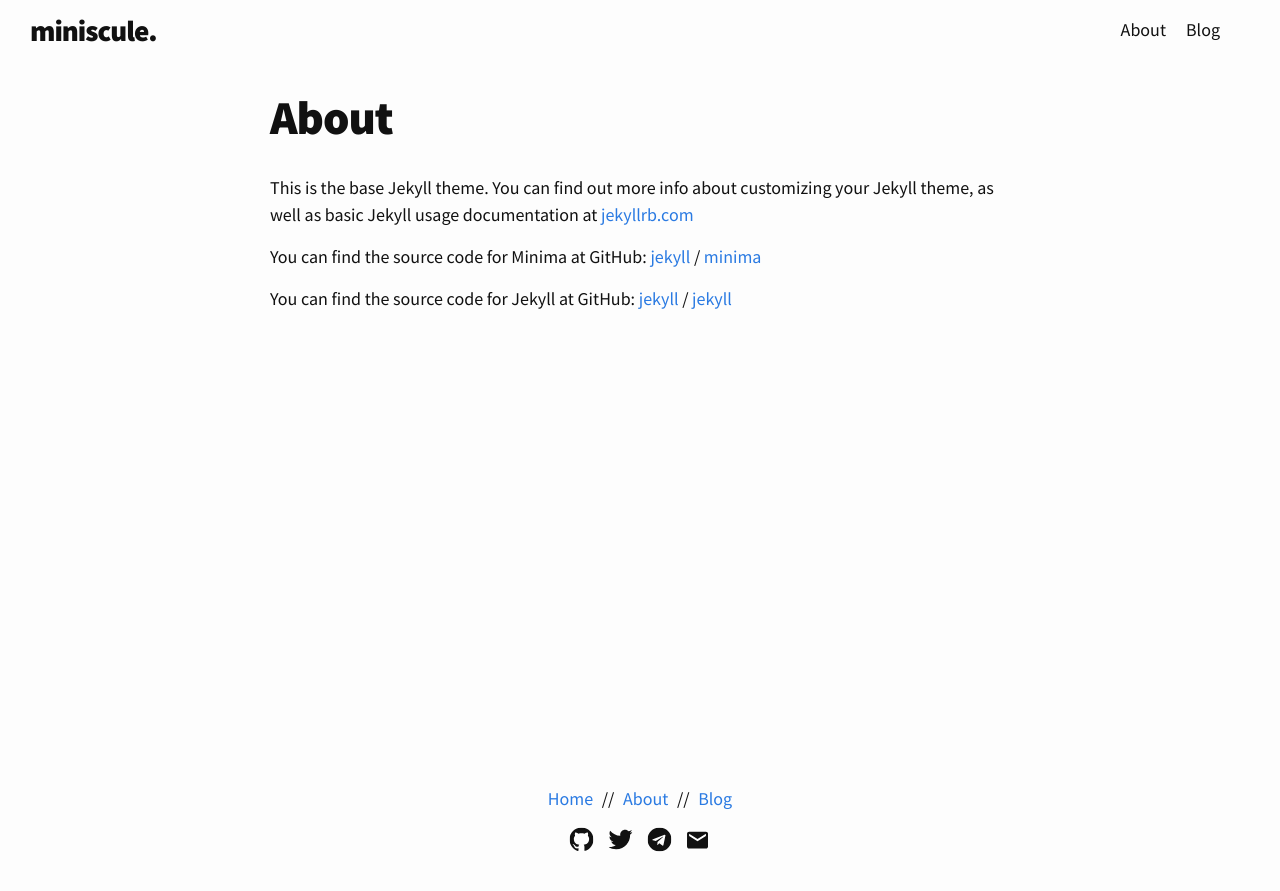
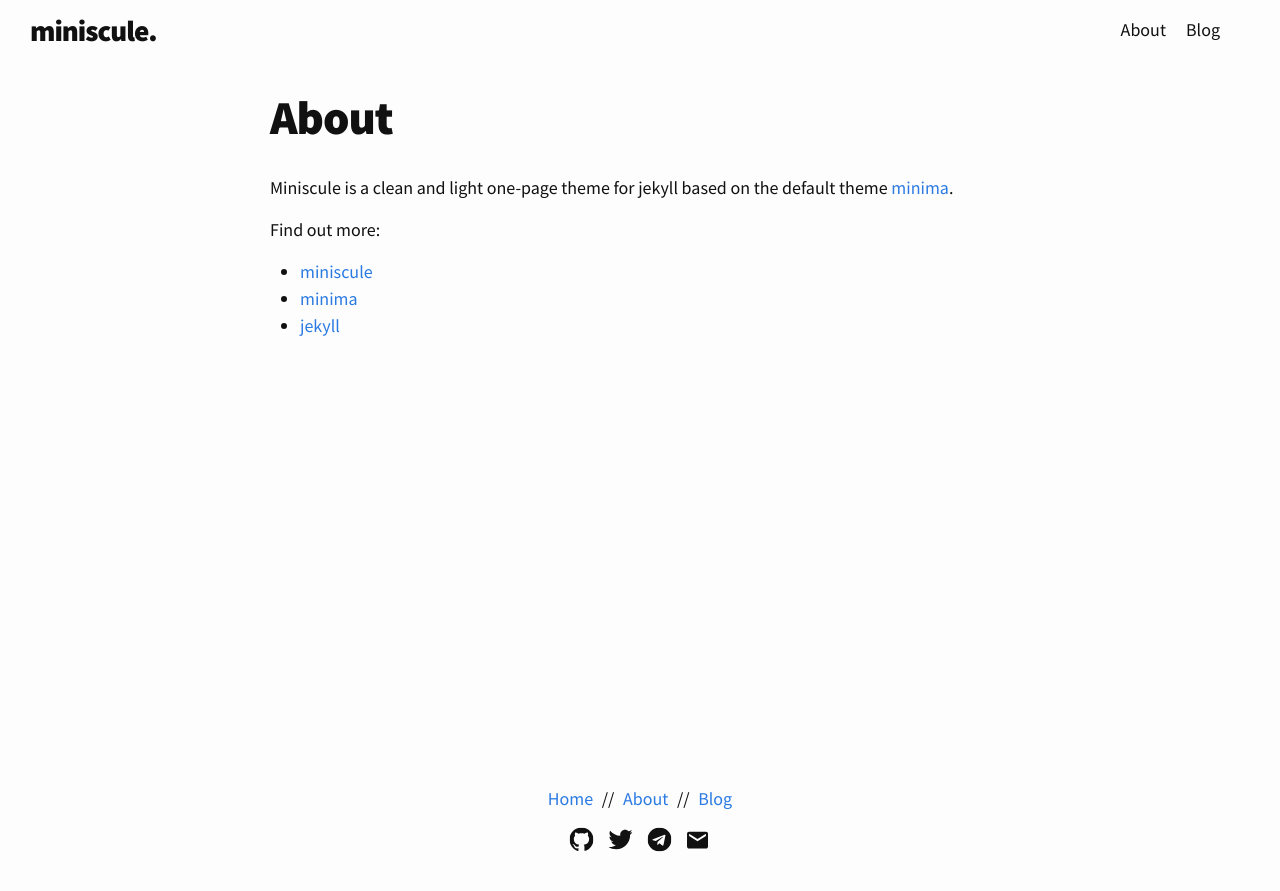
Before and after one commit to filbertphang/miniscule, a Jekyll site: the page built from about.md, in a window 1280 px wide. Shown: the top 891 px of the page. Built offline with Jekyll 4.4.1, drawn with Linux system fonts in a browser that asks for light colours.

Commit message:
added docs and misc site content

```diff
--- a/_features/02-wow.html
+++ /dev/null
@@ -1,4 +0,0 @@
----
-title: Markdown or HTML
----
-<h3>jekyll lets you use either markdown or <em>html</em> for your page content</h3>
--- a/about.md
+++ b/about.md
@@ -4,15 +4,9 @@ title: About
 permalink: /about/
 ---
 
-This is the base Jekyll theme. You can find out more info about customizing your Jekyll theme, as well as basic Jekyll usage documentation at [jekyllrb.com](https://jekyllrb.com/)
+Miniscule is a clean and light one-page theme for jekyll based on the default theme [minima](https://github.com/jekyll/minima).
 
-You can find the source code for Minima at GitHub:
-[jekyll][jekyll-organization] /
-[minima](https://github.com/jekyll/minima)
-
-You can find the source code for Jekyll at GitHub:
-[jekyll][jekyll-organization] /
-[jekyll](https://github.com/jekyll/jekyll)
-
-
-[jekyll-organization]: https://github.com/jekyll
+Find out more:
+- [miniscule](https://github.com/filbertphang/miniscule)
+- [minima](https://github.com/jekyll/minima)
+- [jekyll](https://github.com/jekyll)
```
Also changed, not shown: _features/01-custom.md (deleted, +0 -17 lines), _features/01-install.md (added, +14 -0 lines), _features/02-usage.md (added, +95 -0 lines), index.html (+3 -33 lines), LICENSE.txt, README.md.
